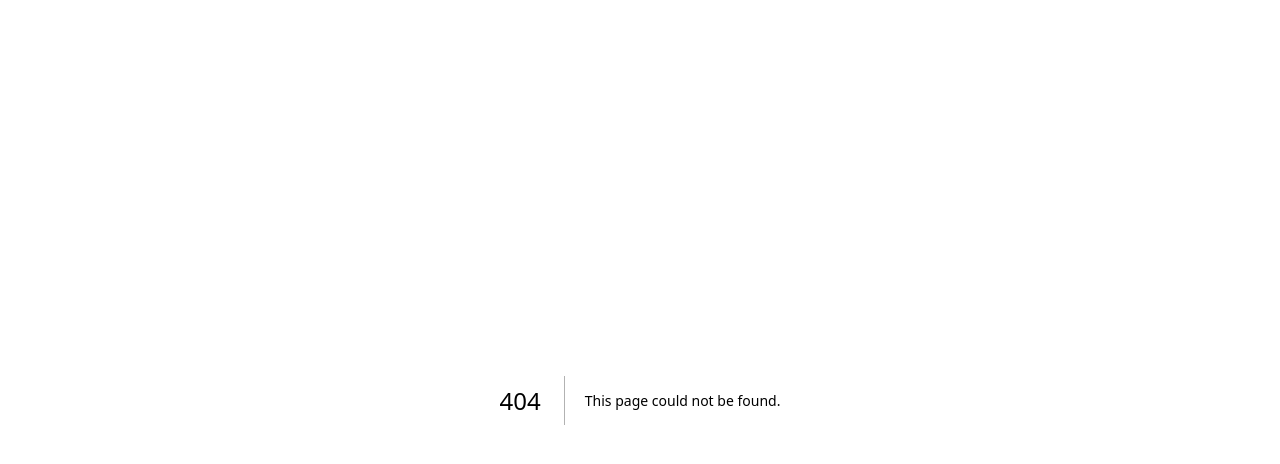
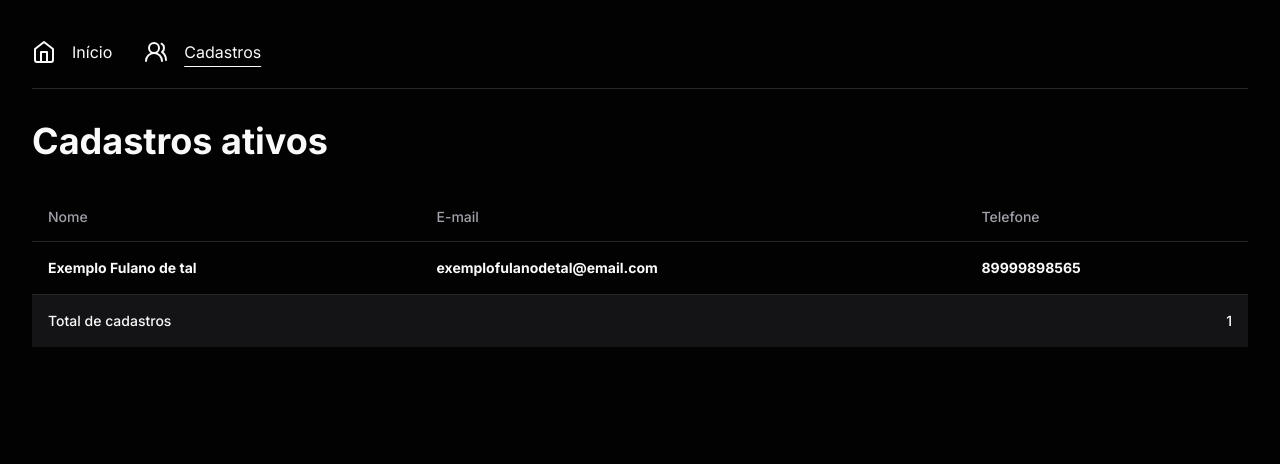
Before and after one commit to euvitordev/processo-seletivo-varos, a Next.js app: page /cadastros-ativos in a window 1280 px wide. Before the commit this address had no page. Shown: the top 464 px of the page. Built offline with nearby package versions, Linux system fonts and the light colour scheme.

Commit message:
Update: Adjusting the form with validation and data processing and adding the active registrations page, where it is possible to see the users who have registered

```diff
--- a/package.json
+++ b/package.json
@@ -13,6 +13,7 @@
     "axios": "^1.6.5",
     "class-variance-authority": "^0.7.0",
     "clsx": "^2.1.0",
+    "js-cookie": "^3.0.5",
     "lucide-react": "^0.309.0",
     "next": "14.0.4",
     "next-themes": "^0.2.1",
--- /dev/null
+++ b/src/app/cadastros-ativos/page.tsx
@@ -0,0 +1,87 @@
+"use client";
+import { HomeIcon, UsersRound } from "lucide-react";
+import Link from "next/link";
+import { useEffect, useState } from "react";
+import {
+  Table,
+  TableBody,
+  TableCell,
+  TableFooter,
+  TableHead,
+  TableHeader,
+  TableRow,
+} from "@/components/ui/table";
+
+interface UserData {
+  id: string;
+  name: string;
+  email: string;
+  phoneNumber: number;
+}
+
+export default function DataList() {
+  const [userDataList, setUserDataList] = useState<UserData[]>([]);
+
+  useEffect(() => {
+    fetchData();
+  }, []);
+
+  const fetchData = async () => {
+    try {
+      const response = await fetch("/api/cadastro-mercado-financeiro");
+      const data = await response.json();
+      setUserDataList(data);
+    } catch (error) {
+      console.error("Erro ao buscar dados:", error);
+    }
+  };
+
+  return (
+    <div className="flex h-screen w-full flex-col gap-8 px-8 py-4">
+      <header className="w-full border-b py-6">
+        <nav className="flex items-center gap-8">
+          <Link
+            href={"/"}
+            className="flex items-center gap-4 underline-offset-8 hover:underline"
+          >
+            <HomeIcon />
+            Início
+          </Link>
+          <button className="flex items-center gap-4 underline underline-offset-8">
+            <UsersRound />
+            Cadastros
+          </button>
+        </nav>
+      </header>
+      <main className="flex flex-col gap-8">
+        <h1 className="text-4xl font-bold">Cadastros ativos</h1>
+        <Table>
+          <TableHeader>
+            <TableRow>
+              <TableHead>Nome</TableHead>
+              <TableHead>E-mail</TableHead>
+              <TableHead>Telefone</TableHead>
+            </TableRow>
+          </TableHeader>
+          <TableBody>
+            {userDataList.map((user, index) => (
+              <TableRow key={index}>
+                <TableCell className="font-bold">{user.name}</TableCell>
+                <TableCell className="font-bold">{user.email}</TableCell>
+                <TableCell className="font-bold">{user.phoneNumber}</TableCell>
+              </TableRow>
+            ))}
+          </TableBody>
+          <TableFooter>
+            <TableRow>
+              <TableCell colSpan={2}>Total de cadastros</TableCell>
+              <TableCell className="text-right">
+                {userDataList.length}
+              </TableCell>
+            </TableRow>
+          </TableFooter>
+        </Table>
+      </main>
+    </div>
+  );
+}
--- a/src/app/globals.css
+++ b/src/app/globals.css
@@ -94,6 +94,7 @@
 *::-webkit-scrollbar {
   width: 8px;
   margin: 8px;
+  height: 6px;
 }
 
 *::-webkit-scrollbar-track {
--- a/src/app/pagina-de-sucesso/page.tsx
+++ /dev/null
@@ -1,43 +0,0 @@
-"use client";
-
-// pages/data-list.tsx
-import { useEffect, useState } from "react";
-
-interface DataItem {
-  id: string;
-  name: string;
-  email: string;
-  phoneNumber: number;
-}
-
-export default function DataList() {
-  const [dataList, setDataList] = useState<DataItem[]>([]);
-
-  useEffect(() => {
-    fetchData();
-  }, []);
-
-  const fetchData = async () => {
-    try {
-      const response = await fetch("/api/cadastro-mercado-financeiro");
-      const data = await response.json();
-      setDataList(data);
-    } catch (error) {
-      console.error("Error fetching data:", error);
-    }
-  };
-
-  return (
-    <div>
-      <h1>Data List</h1>
-      <ul>
-        {dataList.map((item) => (
-          <li key={item.id}>
-            <strong>Name:</strong> {item.name}, <strong>Email:</strong>{" "}
-            {item.email}, <strong>Phone:</strong> {item.phoneNumber}
-          </li>
-        ))}
-      </ul>
-    </div>
-  );
-}
--- a/src/components/main/fourth-session.tsx
+++ b/src/components/main/fourth-session.tsx
@@ -7,11 +7,12 @@
   id: string;
   name: string;
   email: string;
-  phoneNumber: number;
+  phoneNumber: string;
 };
 
 export default function FourthSession() {
   const [formDataList, setFormDataList] = useState<FormData[]>([]);
+  const [isSubmitting, setIsSubmitting] = useState(false);
 
   const {
     handleSubmit,
@@ -22,13 +23,22 @@
     defaultValues: {
       name: "",
       email: "",
-      phoneNumber: undefined,
+      phoneNumber: "",
     },
     mode: "onBlur",
   });
 
   const onSubmit: SubmitHandler<FormData> = async (data: FormData) => {
     try {
+      setIsSubmitting(true);
+
+      data.phoneNumber = data.phoneNumber.replace(/\D/g, "");
+
+      data.phoneNumber = data.phoneNumber.replace(
+        /(\d{2})(\d{5})(\d{4})/,
+        "($1) $2-$3",
+      );
+
       const response = await fetch("api/cadastro-mercado-financeiro", {
         method: "POST",
         headers: {
@@ -42,7 +52,10 @@
         setFormDataList((prevList) => [...prevList, data]);
         reset();
 
-        toast.success("Cadastro realizado com sucesso!");
+        setTimeout(() => {
+          setIsSubmitting(false);
+          toast.success("Cadastro realizado com sucesso!");
+        }, 1000);
       } else {
         console.error("Falha ao enviar dados!");
       }
@@ -52,6 +65,19 @@
   };
 
   const onError: SubmitErrorHandler<FormData> = (errors) => console.log(errors);
+
+  const formatPhoneNumber = (event: React.ChangeEvent<HTMLInputElement>) => {
+    const input = event.target;
+    const inputValue = input.value.replace(/\D/g, "");
+
+    if (inputValue.length <= 11) {
+      input.value = inputValue.replace(/(\d{2})(\d{5})(\d{4})/, "($1) $2-$3");
+    } else {
+      input.value = inputValue
+        .replace(/(\d{2})(\d{5})(\d{4})/, "($1) $2-$3")
+        .substring(0, 15);
+    }
+  };
 
   return (
     <div className="mt-48 flex w-full items-start justify-between max-xl:gap-24 max-md:mt-32 max-md:flex-col max-md:items-center">
@@ -107,10 +133,14 @@
 
           <input
             {...register("phoneNumber", {
-              required: "Telefone e obrigatório",
+              required: "Telefone é obrigatório",
               minLength: {
-                value: 9,
-                message: "Telefone precisa ter no mínimo 9 números",
+                value: 10,
+                message: "Telefone precisa ter no mínimo 10 números",
+              },
+              maxLength: {
+                value: 15,
+                message: "Telefone deve ter no máximo 15 caracteres",
               },
             })}
             type="tel"
@@ -118,18 +148,18 @@
             id="phoneNumber"
             placeholder="Celular"
             className="rounded-md border-2 border-[#4D5358] bg-[#222729] p-2 text-white max-md:p-4"
+            onChange={formatPhoneNumber}
           />
           {errors?.phoneNumber && (
             <span className="-mt-4 text-red-500">
               {errors.phoneNumber.message}
             </span>
           )}
-
           <button
             type="submit"
             className="rounded-md border border-[#FAFAFA] bg-[#19C819] p-4 text-lg font-semibold text-[#131313] hover:opacity-80"
           >
-            QUERO ME INSCREVER
+            {isSubmitting ? "Enviando..." : "QUERO ME INSCREVER"}
           </button>
         </form>
       </div>
--- /dev/null
+++ b/src/components/ui/table.tsx
@@ -0,0 +1,117 @@
+import * as React from "react"
+
+import { cn } from "@/lib/utils"
+
+const Table = React.forwardRef<
+  HTMLTableElement,
+  React.HTMLAttributes<HTMLTableElement>
+>(({ className, ...props }, ref) => (
+  <div className="relative w-full overflow-auto">
+    <table
+      ref={ref}
+      className={cn("w-full caption-bottom text-sm", className)}
+      {...props}
+    />
+  </div>
+))
+Table.displayName = "Table"
+
+const TableHeader = React.forwardRef<
+  HTMLTableSectionElement,
+  React.HTMLAttributes<HTMLTableSectionElement>
+>(({ className, ...props }, ref) => (
+  <thead ref={ref} className={cn("[&_tr]:border-b", className)} {...props} />
+))
+TableHeader.displayName = "TableHeader"
+
+const TableBody = React.forwardRef<
+  HTMLTableSectionElement,
+  React.HTMLAttributes<HTMLTableSectionElement>
+>(({ className, ...props }, ref) => (
+  <tbody
+    ref={ref}
+    className={cn("[&_tr:last-child]:border-0", className)}
+    {...props}
+  />
+))
+TableBody.displayName = "TableBody"
+
+const TableFooter = React.forwardRef<
+  HTMLTableSectionElement,
+  React.HTMLAttributes<HTMLTableSectionElement>
+>(({ className, ...props }, ref) => (
+  <tfoot
+    ref={ref}
+    className={cn(
+      "border-t bg-muted/50 font-medium [&>tr]:last:border-b-0",
+      className
+    )}
+    {...props}
+  />
+))
+TableFooter.displayName = "TableFooter"
+
+const TableRow = React.forwardRef<
+  HTMLTableRowElement,
+  React.HTMLAttributes<HTMLTableRowElement>
+>(({ className, ...props }, ref) => (
+  <tr
+    ref={ref}
+    className={cn(
+      "border-b transition-colors hover:bg-muted/50 data-[state=selected]:bg-muted",
+      className
+    )}
+    {...props}
+  />
+))
+TableRow.displayName = "TableRow"
+
+const TableHead = React.forwardRef<
+  HTMLTableCellElement,
+  React.ThHTMLAttributes<HTMLTableCellElement>
+>(({ className, ...props }, ref) => (
+  <th
+    ref={ref}
+    className={cn(
+      "h-12 px-4 text-left align-middle font-medium text-muted-foreground [&:has([role=checkbox])]:pr-0",
+      className
+    )}
+    {...props}
+  />
+))
+TableHead.displayName = "TableHead"
+
+const TableCell = React.forwardRef<
+  HTMLTableCellElement,
+  React.TdHTMLAttributes<HTMLTableCellElement>
+>(({ className, ...props }, ref) => (
+  <td
+    ref={ref}
+    className={cn("p-4 align-middle [&:has([role=checkbox])]:pr-0", className)}
+    {...props}
+  />
+))
+TableCell.displayName = "TableCell"
+
+const TableCaption = React.forwardRef<
+  HTMLTableCaptionElement,
+  React.HTMLAttributes<HTMLTableCaptionElement>
+>(({ className, ...props }, ref) => (
+  <caption
+    ref={ref}
+    className={cn("mt-4 text-sm text-muted-foreground", className)}
+    {...props}
+  />
+))
+TableCaption.displayName = "TableCaption"
+
+export {
+  Table,
+  TableHeader,
+  TableBody,
+  TableFooter,
+  TableHead,
+  TableRow,
+  TableCell,
+  TableCaption,
+}
```
Also changed, not shown: 1 other file (tests, documents, lock files or other folders).
